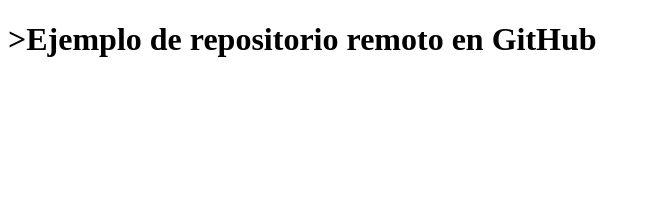
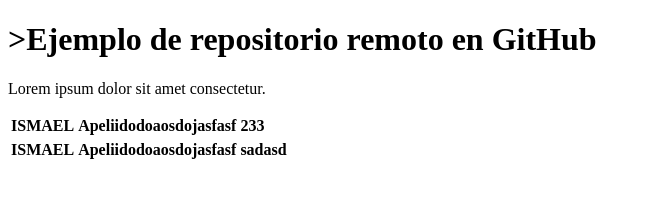
Before and after one commit to Ismaellajud/ejercicio3, a plain HTML site: page index.htm in a window 1280 px wide. Shown: the whole page, without its empty margins (0-651 px from the left). Drawn offline with Linux system fonts and the light colour scheme.

Commit message:
index.html

```diff
--- a/index.htm
+++ b/index.htm
@@ -7,6 +7,13 @@
     <title>Sitio Web</title>
 </head>
 <body> <h1>>Ejemplo de repositorio remoto en GitHub</h1>
+    <p>Lorem ipsum dolor sit amet consectetur.</p>
+    <table><th>ISMAEL</th>
+    <th>Apeliidodoaosdojasfasf</th>
+    <th>233</th></table>
+    <table><th>ISMAEL</th>
+    <th>Apeliidodoaosdojasfasf</th>
+    <th>sadasd</th></table>
 
 </body>
 </html>
```
Also changed, not shown: 1 other file.
